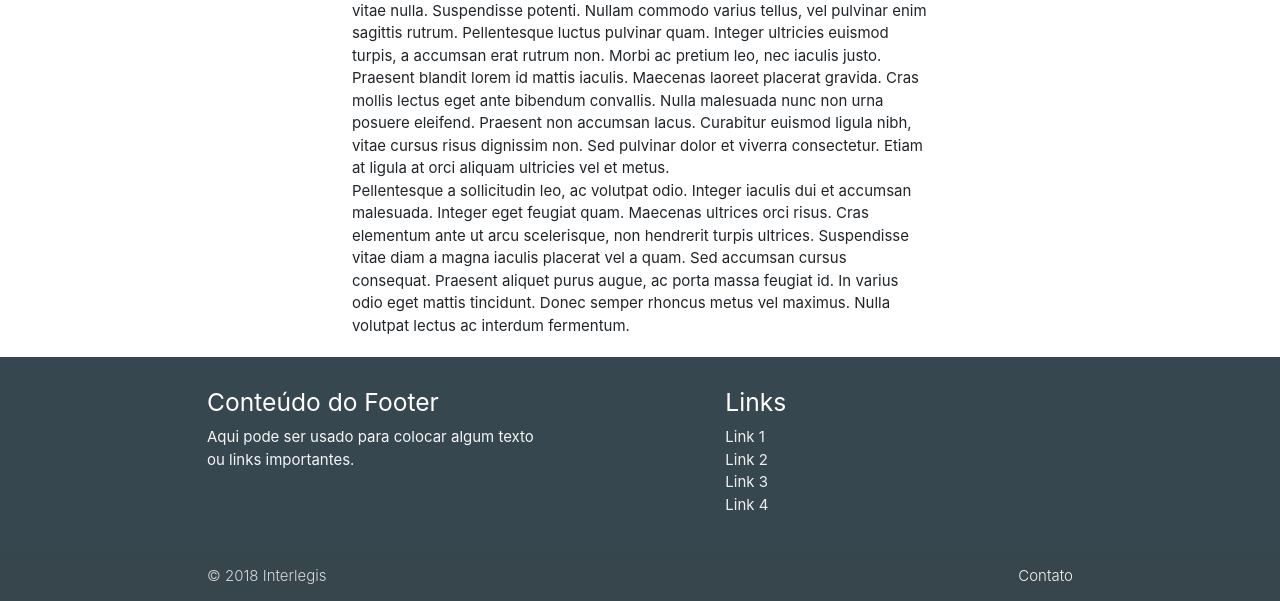
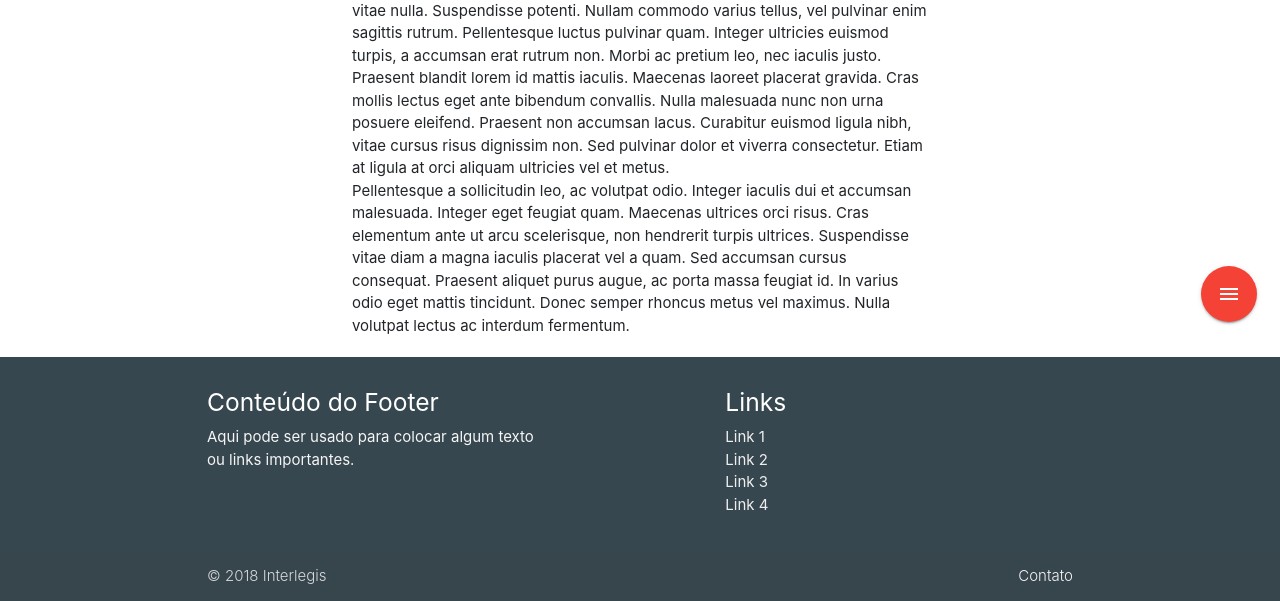
Before and after one commit to interlegis/ssl, a Django app: template ssl/templates/pages/about.html in a window 1280 px wide. Shown: the part 455-1056 px from the top of the page. Run offline with Django 3.2, Linux system fonts and the light colour scheme; the template is opened without the code that fills it, so the values that code supplies are empty; some libraries are stand-ins or nearby versions.

Commit message:
Pequena correção

```diff
--- a/ssl/templates/base.html
+++ b/ssl/templates/base.html
@@ -13,7 +13,6 @@
       <script src="https://cdnjs.cloudflare.com/ajax/libs/html5shiv/3.7.3/html5shiv.min.js"></script>
     <![endif]-->
     <link href="https://fonts.googleapis.com/icon?family=Material+Icons" rel="stylesheet">
-    <script type="text/javascript" src="https://code.jquery.com/jquery-3.3.1.js" integrity="sha256-2Kok7MbOyxpgUVvAk/HJ2jigOSYS2auK4Pfzbm7uH60=" crossorigin="anonymous"></script>
 
 
     {% block css %}
@@ -62,9 +61,19 @@
       {% endif %}
 
       {% block content %}
-        <p>Use this document as a way to quick start any new project.</p>
       {% endblock content %}
 
+    <div class="fixed-action-btn horizontal">
+      <a class="btn-floating btn-large red">
+        <i class="material-icons">menu</i>
+      </a>
+      <ul>
+        <li><a class="btn-floating red"><i class="material-icons">insert_chart</i></a></li>
+        <li><a class="btn-floating yellow darken-1"><i class="material-icons">format_quote</i></a></li>
+        <li><a class="btn-floating green"><i class="material-icons">publish</i></a></li>
+        <li><a class="btn-floating blue"><i class="material-icons">attach_file</i></a></li>
+      </ul>
+    </div>
     </div> <!-- /container -->
 
   <footer class="page-footer blue-grey darken-3"">
@@ -108,6 +117,7 @@
       <script src="https://maxcdn.bootstrapcdn.com/bootstrap/4.0.0-beta/js/bootstrap.min.js" integrity="sha384-h0AbiXch4ZDo7tp9hKZ4TsHbi047NrKGLO3SEJAg45jXxnGIfYzk4Si90RDIqNm1" crossorigin="anonymous"></script>
 
       <!-- Your stuff: Third-party javascript libraries go here -->
+      <script type="text/javascript" src="https://code.jquery.com/jquery-3.3.1.js" integrity="sha256-2Kok7MbOyxpgUVvAk/HJ2jigOSYS2auK4Pfzbm7uH60=" crossorigin="anonymous"></script>
       <script type="text/javascript" src="https://cdnjs.cloudflare.com/ajax/libs/materialize/0.100.2/js/materialize.min.js"></script>
 
       <!-- place project specific Javascript in this file -->
```
